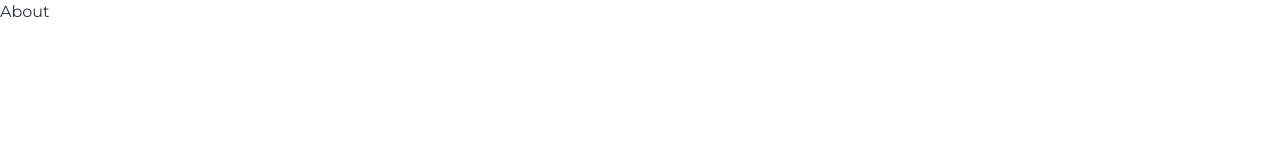
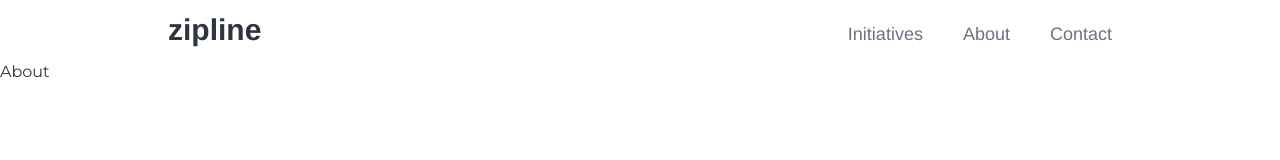
Before and after one commit to amitbsen/otter-project-website, a Gatsby site: page /about in a window 1280 px wide. Built offline with nearby package versions, Linux system fonts and the light colour scheme; Gatsby itself is replaced by a stand-in of ours.

Commit message:
Add Layout to pages.

```diff
--- a/src/pages/about.tsx
+++ b/src/pages/about.tsx
@@ -1,7 +1,8 @@
 import React from "react";
+import Layout from "../components/shared/Layout";
 
 const AboutPage = () => {
-  return <div>About</div>;
+  return <Layout>About</Layout>;
 };
 
 export default AboutPage;
--- a/src/pages/contact.tsx
+++ b/src/pages/contact.tsx
@@ -1,7 +1,8 @@
 import React from "react";
+import Layout from "../components/shared/Layout";
 
 const ContactPage = () => {
-  return <div>Contact</div>;
+  return <Layout>Contact</Layout>;
 };
 
 export default ContactPage;
--- a/src/pages/index.tsx
+++ b/src/pages/index.tsx
@@ -4,7 +4,6 @@ import { graphql } from "gatsby";
 import Description from "../components/home/Description";
 import Jumbotron from "../components/home/Jumbotron";
 import Portfolio from "../components/home/Portfolio";
-import Navbar from "../components/shared/Navbar";
 import Layout from "../components/shared/Layout";
 
 interface HomePageComponentProps {
--- a/src/pages/initiatives.tsx
+++ b/src/pages/initiatives.tsx
@@ -1,7 +1,8 @@
 import React from "react";
+import Layout from "../components/shared/Layout";
 
 const InitiativesPage = () => {
-  return <div>Initiatives</div>;
+  return <Layout>Initiatives</Layout>;
 };
 
 export default InitiativesPage;
```
